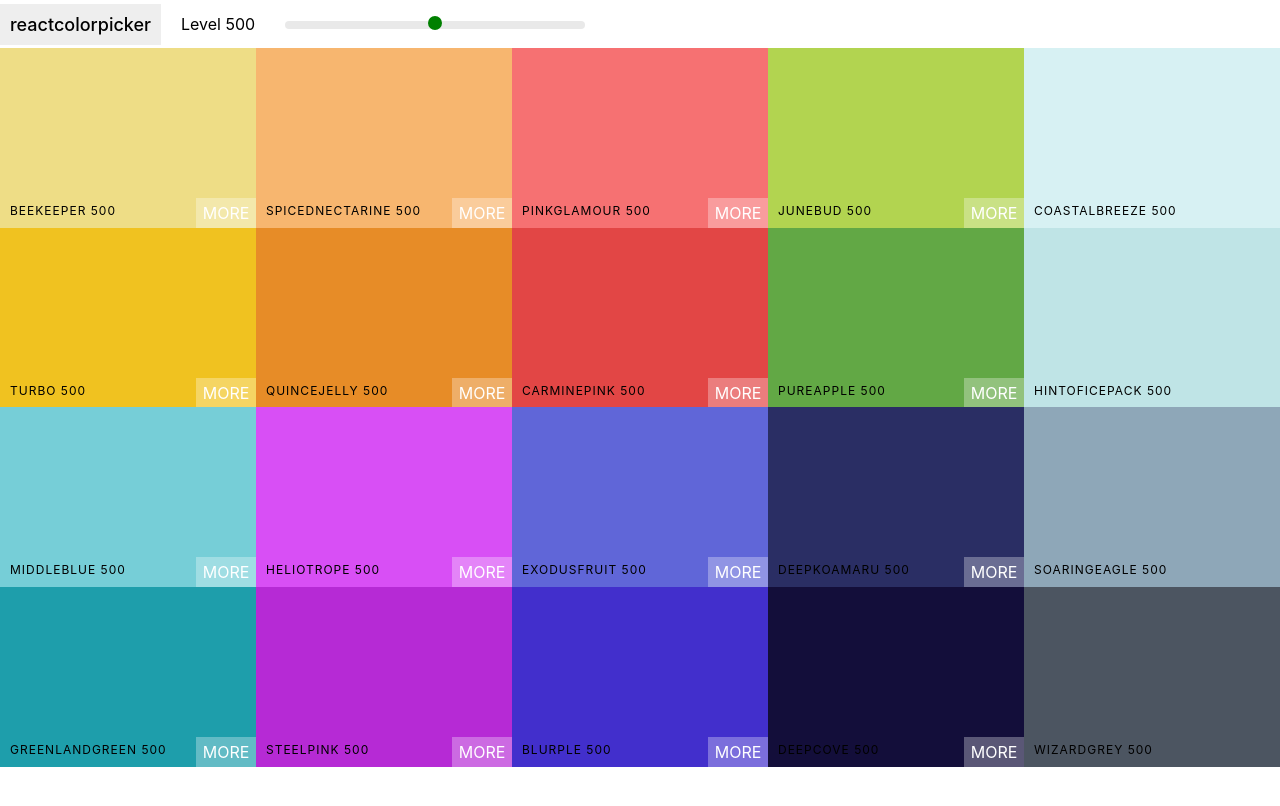
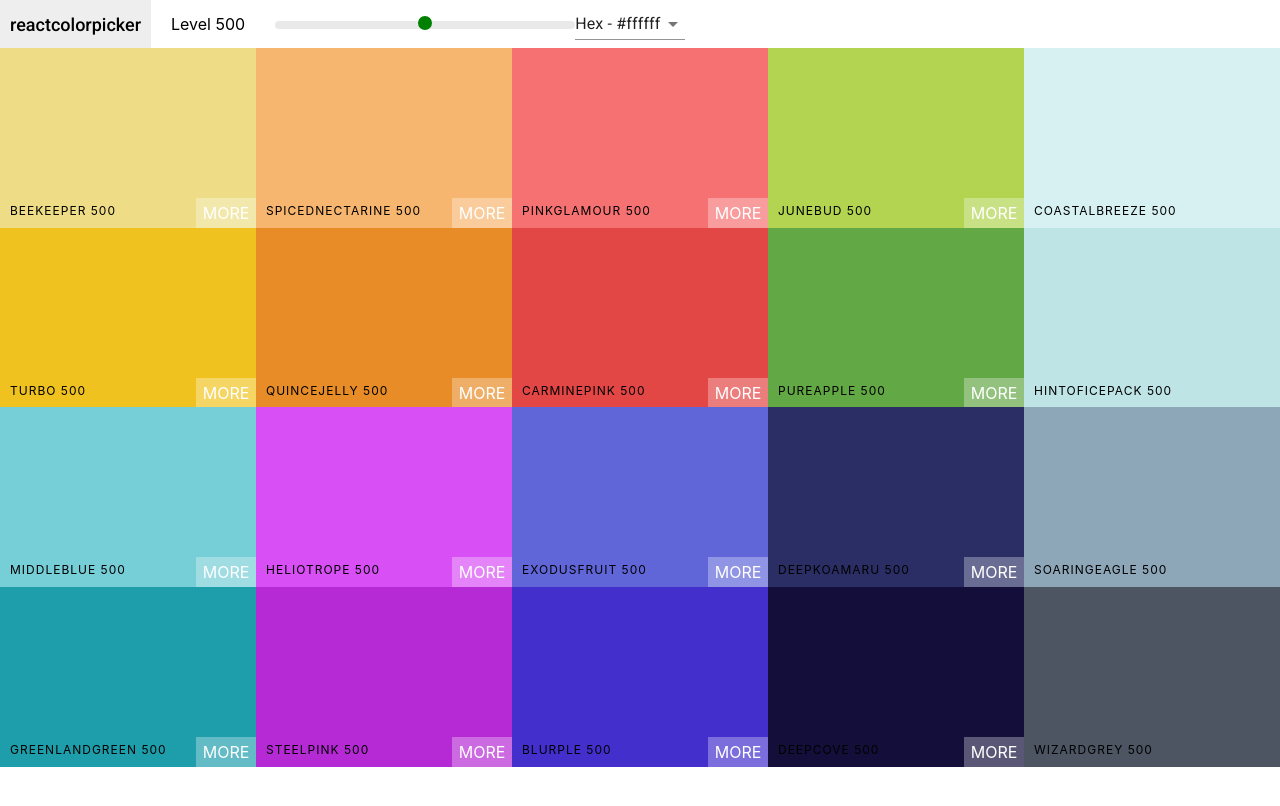
Before and after one commit to avsssai/react-colors, a React (Create React App) app: page / in a window 1280 px wide. Shown: the top 806 px of the page. Built offline with nearby package versions, Linux system fonts and the light colour scheme.

Commit message:
added material-ui and select

```diff
--- a/package.json
+++ b/package.json
@@ -3,6 +3,7 @@
   "version": "0.1.0",
   "private": true,
   "dependencies": {
+    "@material-ui/core": "^4.11.0",
     "@testing-library/jest-dom": "^4.2.4",
     "@testing-library/react": "^9.5.0",
     "@testing-library/user-event": "^7.2.1",
--- a/public/index.html
+++ b/public/index.html
@@ -15,6 +15,8 @@
       user's mobile device or desktop. See https://developers.google.com/web/fundamentals/web-app-manifest/
     -->
     <link rel="manifest" href="%PUBLIC_URL%/manifest.json" />
+    <link rel="stylesheet" href="https://fonts.googleapis.com/css?family=Roboto:300,400,500,700&display=swap" />
+
     <!--
       Notice the use of %PUBLIC_URL% in the tags above.
       It will be replaced with the URL of the `public` folder during the build.
--- a/src/ColorBox.css
+++ b/src/ColorBox.css
@@ -67,6 +67,7 @@
     height: 100%;
     transition: transform 0.4s ease-in-out;
     transform: scale(0.1);
+
 }
 
 .copy-overlay.show {
--- a/src/NavBar.css
+++ b/src/NavBar.css
@@ -10,8 +10,10 @@
     margin-right: 20px;
     background: #eeeeee;
     font-weight: 500;
-    /* height: 100%;
-    font-family: roboto; */
+    height: 100%;
+    display: flex;
+    align-items: center;
+    font-family: roboto;
 }
 .level {
     font-weight: 400;
--- a/src/NavBar.js
+++ b/src/NavBar.js
@@ -1,10 +1,26 @@
 import React, { Component } from "react";
 import Slider from "rc-slider";
+import MenuItem from '@material-ui/core/MenuItem';
+import Select from '@material-ui/core/Select';
 import "rc-slider/assets/index.css";
+
 
 import './NavBar.css';
 
 export default class NavBar extends Component {
+    constructor(props){
+        super(props);
+        this.state = {
+            colorFormat:'hex'
+        }
+        this.handleChange = this.handleChange.bind(this);
+    }
+    handleChange(e) {
+        this.setState({
+            colorFormat : e.target.value
+        })
+        this.props.handleChange(e.target.value);
+    }
   render() {
       const {level,handleOnAfterChange} = this.props;
     return (
@@ -25,6 +41,13 @@
             />
             </div>
         </div>
+        <div className="select-container">
+        <Select onChange={this.handleChange} value={this.state.colorFormat}>
+          <MenuItem value='hex'>Hex - #ffffff</MenuItem>
+          <MenuItem value='rgb'>RGB - (10,20,30)</MenuItem>
+          <MenuItem value='rgba'>RGBA - (33.3,40,32,1.0)</MenuItem>
+        </Select>
+        </div>
       </nav>
     );
   }
--- a/src/Palette.css
+++ b/src/Palette.css
@@ -2,6 +2,8 @@
     height: 100vh;
     width: 100%;
     overflow-x: hidden;
+    overflow-y: hidden;
+
 }
 .Palette-colors {
     height: 90%;
--- a/src/Palette.js
+++ b/src/Palette.js
@@ -8,25 +8,32 @@
     super(props);
     this.state = {
       level: 500,
+      colorFormat:'rgb'
     };
     this.handleOnAfterChange = this.handleOnAfterChange.bind(this);
+    this.handleChange = this.handleChange.bind(this);
   }
   handleOnAfterChange(level) {
     this.setState({level})
   }
+  handleChange(format){
+    this.setState({
+      colorFormat:format
+    })
+  }
   render() {
     const { palette } = this.props;
-    let { level } = this.state;
+    let { level, colorFormat } = this.state;
     console.log(this.state.level);
     return (
       <div>
         {/* Header/Nav component goes here */}
-        <NavBar level={level} handleOnAfterChange={this.handleOnAfterChange}/>
+        <NavBar level={level} handleOnAfterChange={this.handleOnAfterChange} colorFormat={colorFormat} handleChange={this.handleChange}/>
         <div className="Palette">
           <div className="Palette-colors">
             {palette.colors[level].map((color, i) => {
               return (
-                <ColorBox background={color.hex} name={color.name} key={i} />
+                <ColorBox background={color[colorFormat]} name={color.name} key={i} />
               );
             })}
           </div>
```
Also changed, not shown: 1 other file (tests, documents, lock files or other folders).
